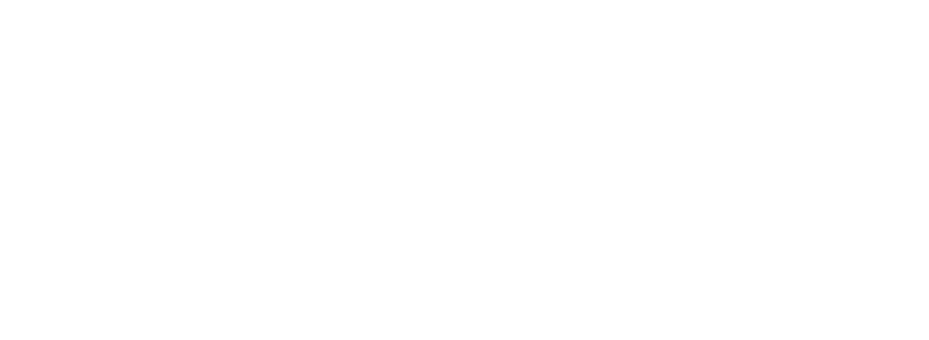
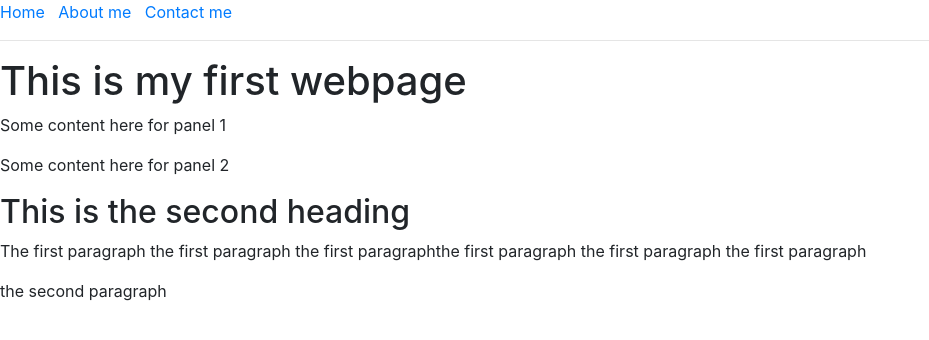
Before and after one commit to dbvr/myfirstproject, a plain HTML site: page index.html in a window 1280 px wide. Shown: the whole page, without its empty margins (0-929 px from the left). Drawn offline with nearby package versions, Linux system fonts and the light colour scheme.

Commit message:
Cleaned up index.html

```diff
--- a/index.html
+++ b/index.html
@@ -1,8 +1,61 @@
+
 <html>
 	<head>
-		<title>My First page<title/>
-	<head/>
-	<body/>
-		<h1>Welcome to my first web page<h1/>
-	<body/>
-<html/>
+		<title>This is my first Webpage</title>
+
+		<link rel="stylesheet"
+			type="text/css"
+			href="bootstrap.css"
+			/>
+
+		<link rel="stylesheet"
+			type="text/css"
+			href="ztyles.css"
+			/>
+	</head>
+
+	<body>
+		<div>
+			<a href="index.html">
+			Home
+			</a>
+			&nbsp;
+			<a href="about.html">
+			About me
+			</a>
+			&nbsp;
+			<a href="contact.html" class="greenlink">
+			Contact me
+			</a>
+		</div>
+		<hr />
+		<div >
+
+			<h1>
+				This is my first webpage
+			</h1>
+
+			<div >
+				<p >
+					Some content here for panel 1
+				</p>
+				<p >
+					Some content here for panel 2
+				</p>
+			</div>
+
+			<h2>
+				This is the second heading
+			</h2>
+
+			<p	>
+				The first paragraph the first paragraph the first paragraphthe first paragraph the first 				paragraph the first paragraph
+			</p>
+
+			<p>
+				the second paragraph
+			</p>
+		</div>
+
+	</body>
+</html>
```
